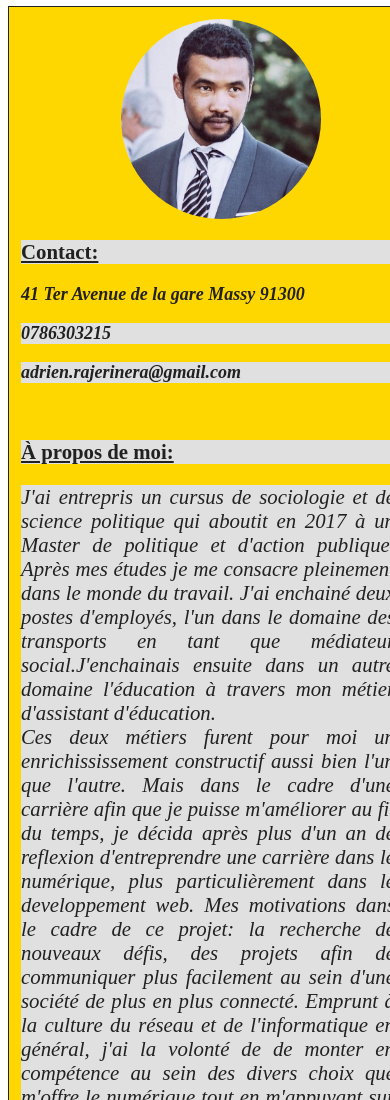
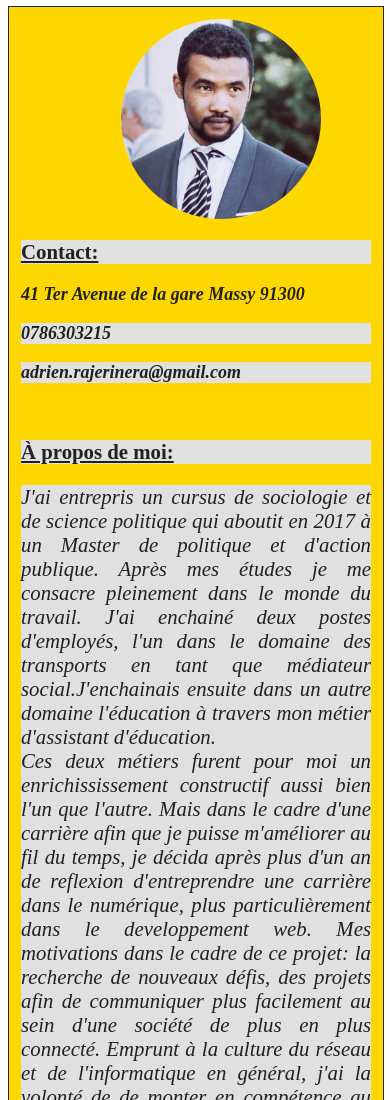
Before and after one commit to Rajerinera/Curriculum, a plain HTML site: page index.html in a window 390 px wide. Shown: the top 1100 px of the page. Drawn offline with Linux system fonts and the light colour scheme.

Commit message:
modif fin

```diff
--- a/index.html
+++ b/index.html
@@ -3,9 +3,11 @@
 
 <head>
     <meta charset="utf-8" />
+    <link rel="stylesheet" href="https://use.fontawesome.com/releases/v5.12.0/css/all.css">
     <link rel="stylesheet" href="style.css" />
     <title> Cv de Rajerinera </title>
     <link rel="shortcut icon" href="icone/entete.png">
+
 </head>
 
 <body>
@@ -131,7 +133,7 @@
         </div>
     </div>
 
-    <link rel="stylesheet" href="https://use.fontawesome.com/releases/v5.12.0/css/all.css">
+
 </body>
 
 </html>
--- a/style.css
+++ b/style.css
@@ -179,7 +179,7 @@ aside
 
     .element1,.element2
     {
-      width: 100%;
+      width: calc(100% - 24px);
       margin: 0%;
 
     }
```
